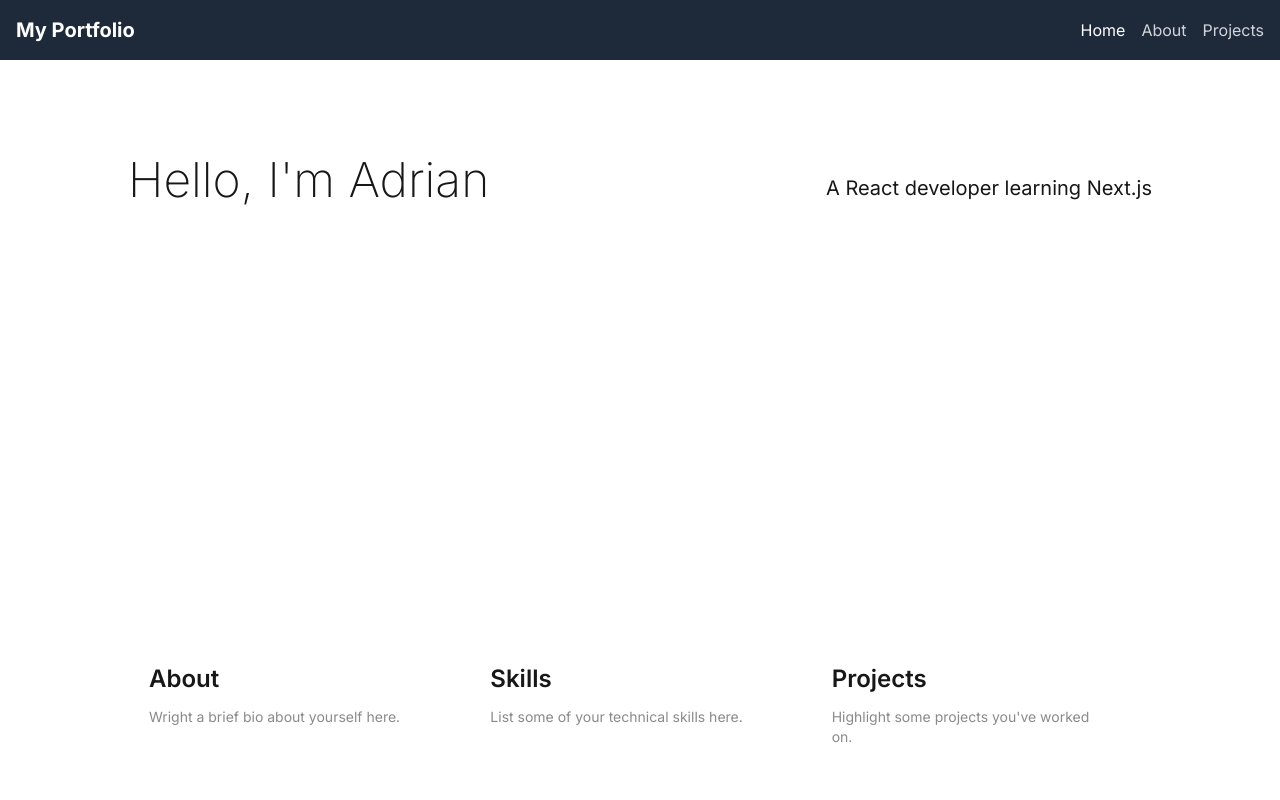
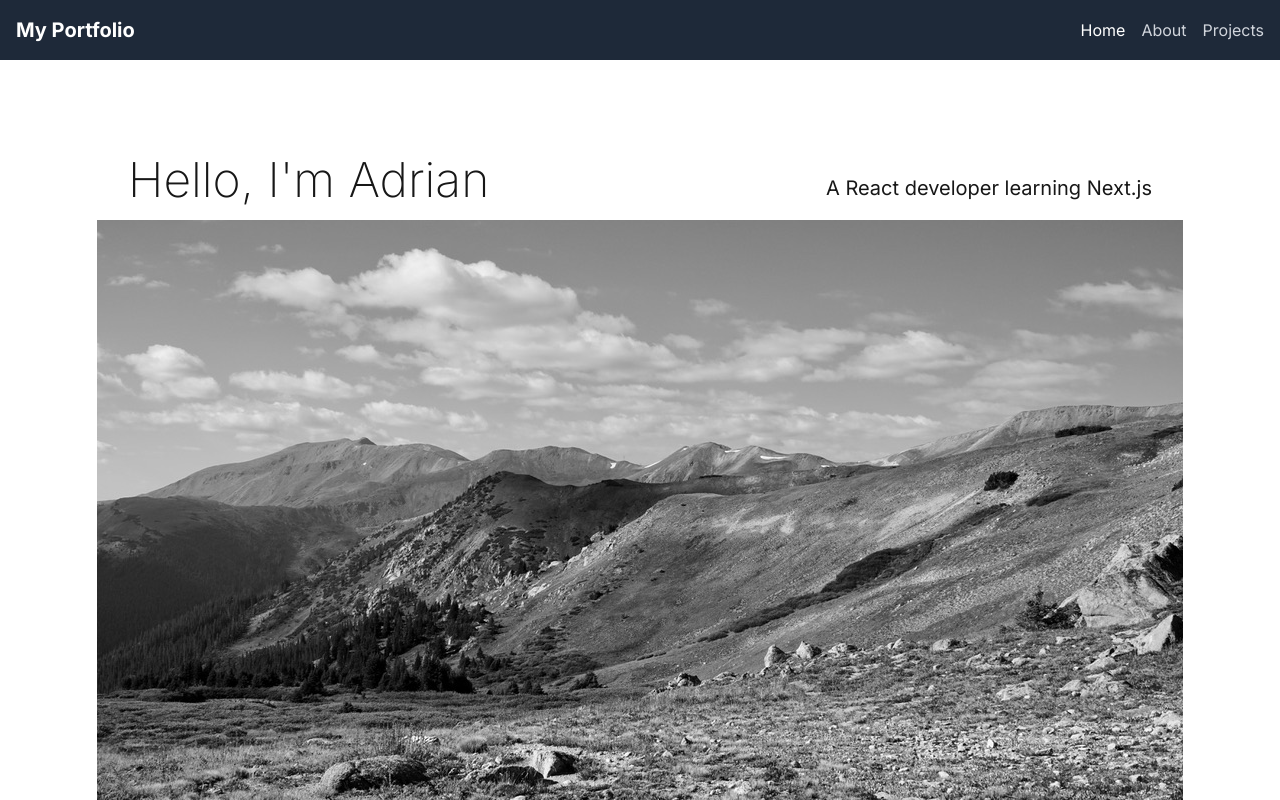
Before and after one commit to ganuza/my-first-nextjs-app, a Next.js app: page / in a window 1280 px wide. Shown: the top 800 px of the page. Built offline with nearby package versions, Linux system fonts and the light colour scheme.

Commit message:
Add main image

```diff
--- a/src/app/page.tsx
+++ b/src/app/page.tsx
@@ -4,6 +4,13 @@ export default function Home() {
       <div className = "z-10 max-w-5xl w-full items-center justify-between font-mono text-sm lg:flex">
         <h1 className="text-5xl font-extralight mb-4">Hello, I'm Adrian</h1>
         <p className = "text-xl">A React developer learning Next.js</p>
+      </div>
+
+      <div>
+        <img
+          src = "/images/68DF3F75-A761-4820-9EDD-D8746252EF9D_1_105_c.jpeg"
+          alt = "Black and white mountains picture"
+        />
       </div>
 
       <div className = "mb-32 grid text-center lg:max-w-5xl lg:w-full lg:mb-0 lg:grid-cols-3 lg:text-left">
```
Also changed, not shown: public/images/5E149812-4D43-4927-9402-F37F8F3E8D0D_1_105_c.jpeg (added), public/images/68DF3F75-A761-4820-9EDD-D8746252EF9D_1_105_c.jpeg (added).
